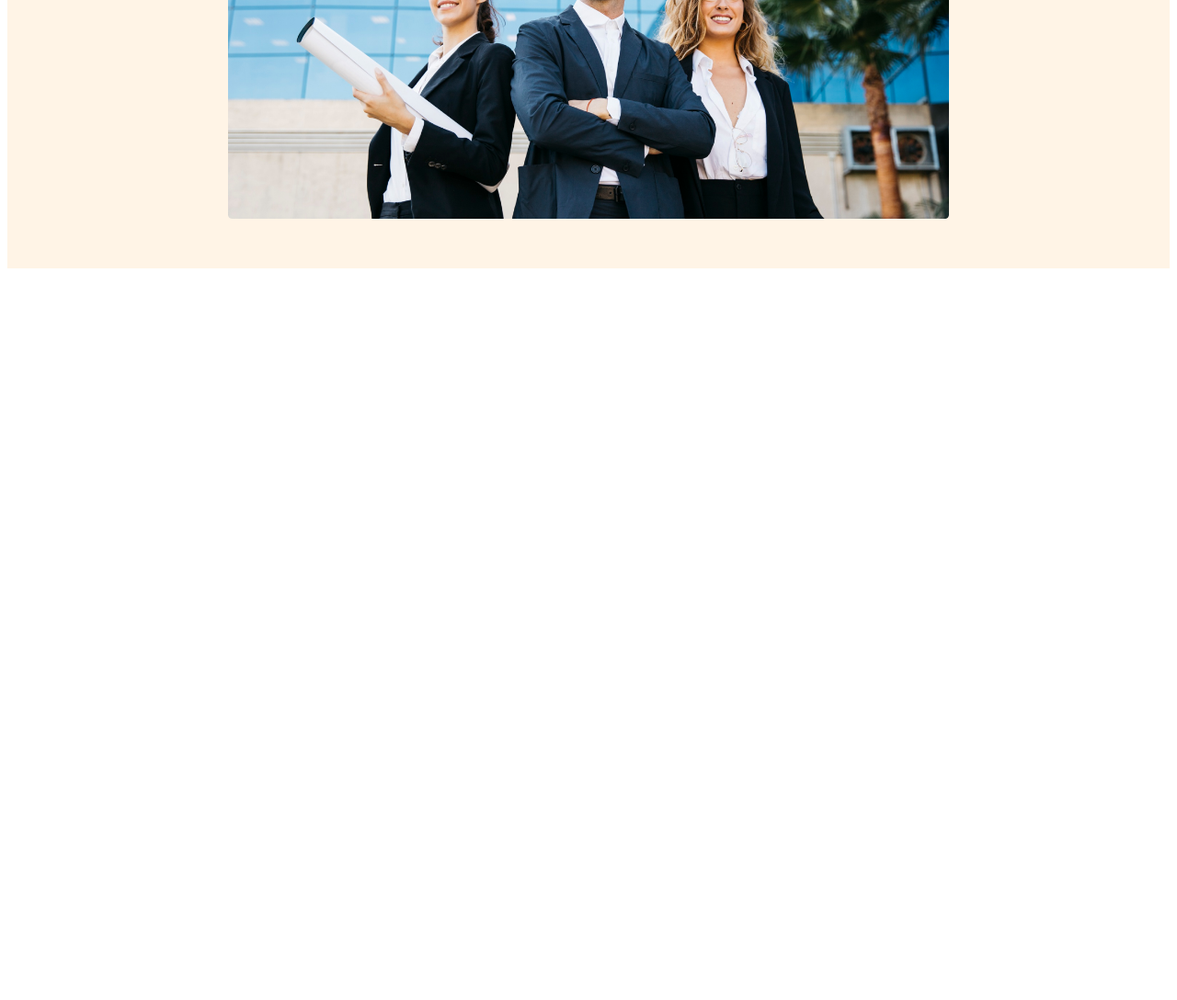
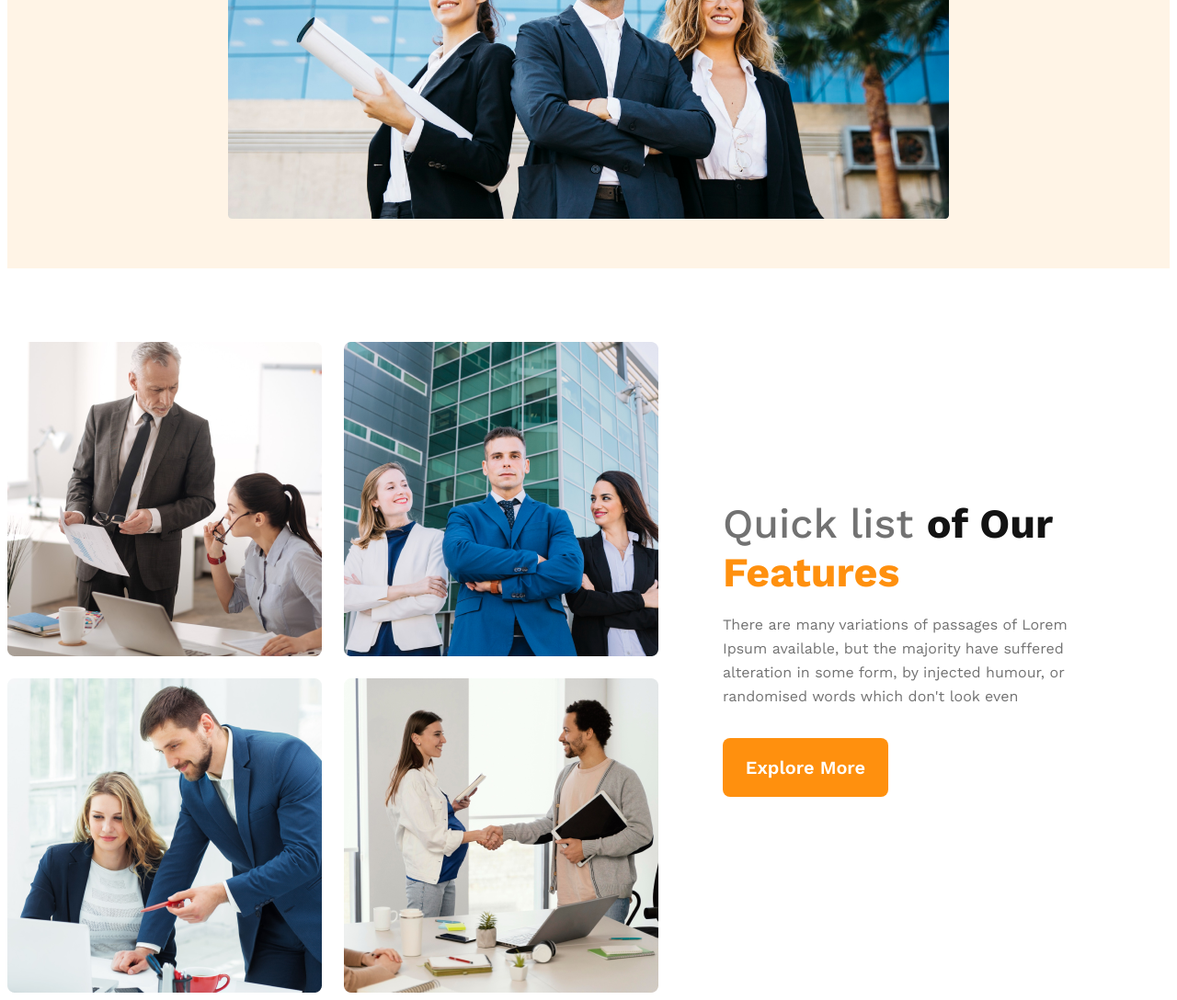
Before and after one commit to Sohanur20/g3-architect--website, a plain HTML site: page index.html in a window 1280 px wide. Shown: the part 770-1858 px from the top of the page at 92% size. Before the commit the page ends 1070 px from the top, so only its background shows below. Drawn offline with nearby package versions, Linux system fonts and the light colour scheme.

Commit message:
feature content added

```diff
--- a/index.html
+++ b/index.html
@@ -37,7 +37,33 @@
 </div>
 
     </header>
+<!-- header end  -->
 
+<main>
+<!-- feature sections -->
+
+<section class="teams-container">
+<!-- teams sections -->
+    <div class="teams-img-container">
+        <img src="assets/images/team1.png" alt="">
+        <img src="assets/images/team2.png" alt="">
+        <img src="assets/images/team3.png" alt="">
+        <img src="assets/images/team4.png" alt="">
+
+    </div>
+
+    <div class="teams-content">
+
+        <h3 class="teams-title"><span class="Quick"> Quick list </span> <span class="of"> of Our </span> <span class="feature"> <br> Features </span></h3>
+        <div class="teams-desk">
+            There are many variations of passages of Lorem Ipsum available, but the majority have suffered alteration in some form, by injected humour, or randomised words which don't look even
+        </div>
+        <button class="btn-primary">Explore More</button>
+
+    </div>
+</section>
+
+</main>
 
 </body>
 </html>
--- a/styles.css
+++ b/styles.css
@@ -74,7 +74,7 @@ nav li a {
 }
 
 
-.banner img{
+.banner img {
 
     width: 100%;
 }
@@ -97,25 +97,82 @@ nav li a {
 /* responsive layout */
 
 /* mobail */
-@media screen and  (max-width: 576px) {
+@media screen and (max-width: 576px) {
 
-    header{
+    header {
         padding: 20px;
     }
-    nav{
+
+    nav {
         flex-direction: column;
     }
 }
 
 /* mediam /tablet */
 
-@media screen and (min-width :576px) and (max-width :960px)  {
+@media screen and (min-width :576px) and (max-width :960px) {
 
-    nav{
+    nav {
 
         flex-direction: column;
     }
-    header{
+
+    header {
         padding: 50px;
     }
 }
+
+/* main section start */
+main {
+
+    max-width: 1440px;
+    margin: 0 auto;
+}
+
+/* teams style */
+
+.teams-container {
+    display: flex;
+    align-items: center;
+    margin-top: 80px;
+}
+
+.teams-img-container {
+
+    display: grid;
+    grid-template-columns: repeat(2, 1fr);
+    gap: 1.5rem;
+}
+
+.teams-content {
+
+    padding-right: 70px;
+    padding-left: 70px;
+}
+
+.Quick {
+    color: #727272;
+    font-size: 2.8rem;
+    font-weight: 500;
+}
+
+.of {
+
+    color: #131313;
+    font-size: 2.8rem;
+    font-weight: 700;
+}
+
+.feature {
+    color: #FF900E;
+    font-size: 2.8rem;
+    font-weight: 700;
+
+}
+.teams-desk{
+    color:#727272;
+    font-size: 1rem;
+    font-weight: 400;
+    line-height: 26px;
+    margin-bottom: 2rem;
+}
```
